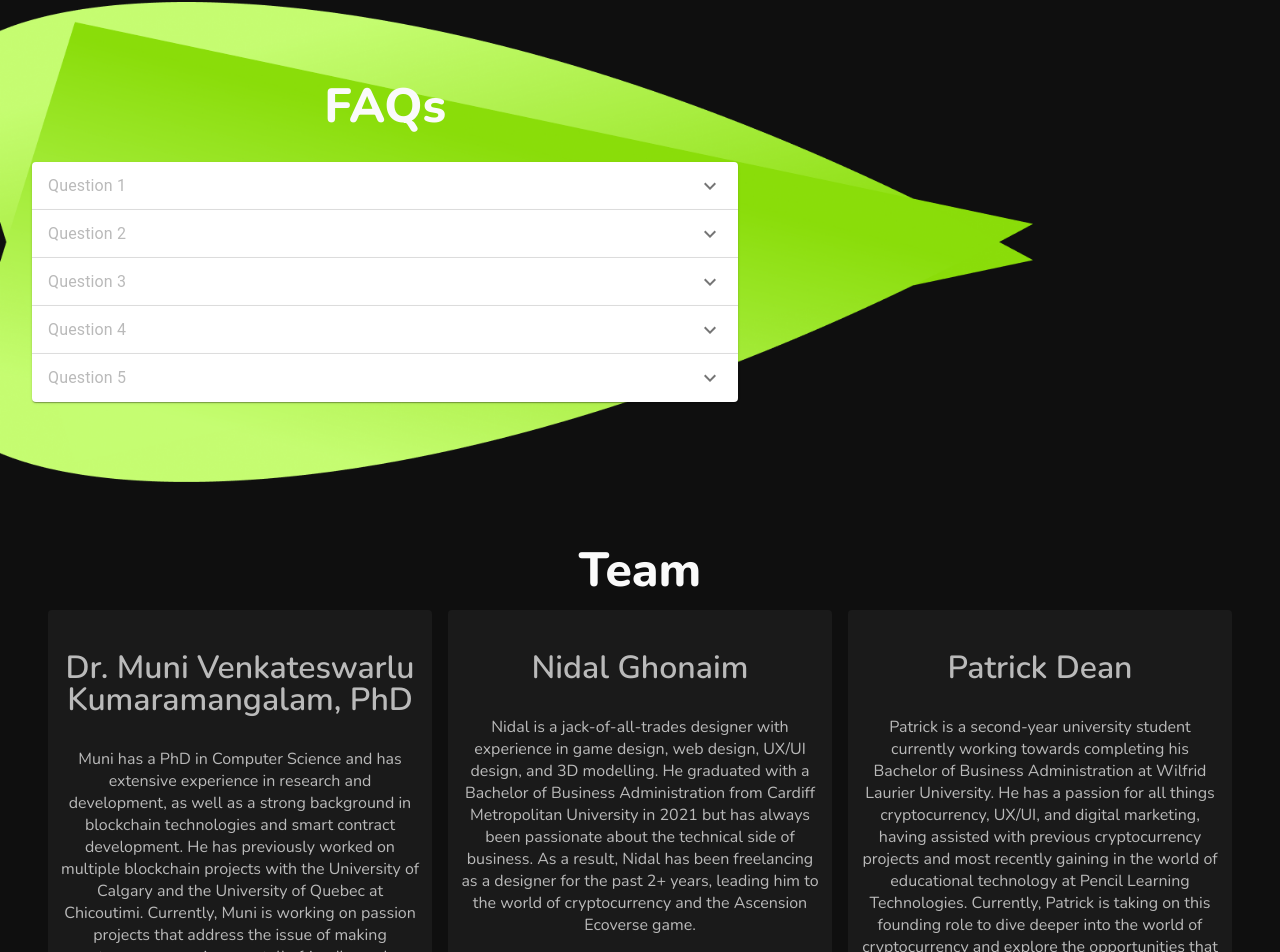
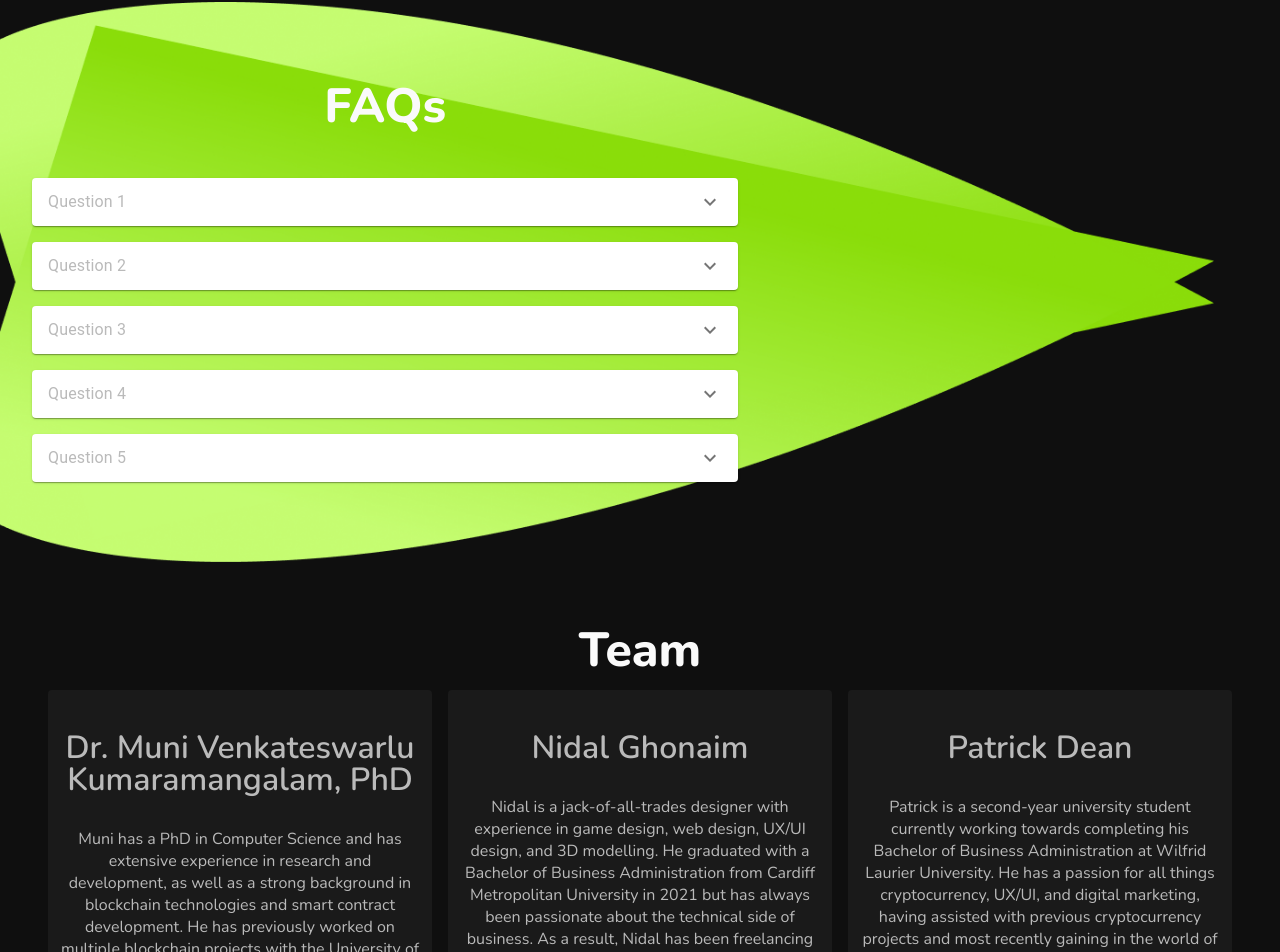
Before and after one commit to nquintan-catalyst/ascensionx, a React (Create React App) app: page / in a window 1280 px wide. Shown: the part 5845-6797 px from the top of the page. Built offline with nearby package versions, Linux system fonts and the light colour scheme.

Commit message:
Added FAQ accordion spacing

```diff
--- a/src/components/FaqAccordion.tsx
+++ b/src/components/FaqAccordion.tsx
@@ -14,7 +14,7 @@ type FaqAccordionProps = {
 
 const FaqAccordion: React.FC<FaqAccordionProps> = ({ title, content }) => {
   return(
-  <>
+  <div className="FaqAccordion">
     <MotionAccordion
     initial={{ y: 200 }}
     whileInView={{ y: 0 }}
@@ -34,7 +34,7 @@ const FaqAccordion: React.FC<FaqAccordionProps> = ({ title, content }) => {
       </AccordionDetails>
     </MotionAccordion>
 
-  </>
+  </div>
   );
 };
 
--- a/src/index.css
+++ b/src/index.css
@@ -399,6 +399,10 @@ footer {
   padding-bottom: 2rem;
 }
 
+.FaqAccordion {
+  padding-top: 1rem;
+}
+
 .gameImage {
   max-width: 3072px;
   max-height: 2046px;
--- a/src/index.scss
+++ b/src/index.scss
@@ -340,6 +340,10 @@ footer {
   }
 }
 
+.FaqAccordion {
+  padding-top: 1rem;
+}
+
 .gameImage {
   max-width:3072px;
   max-height:2046px;
```
Also changed, not shown: 1 other file (tests, documents, lock files or other folders).
